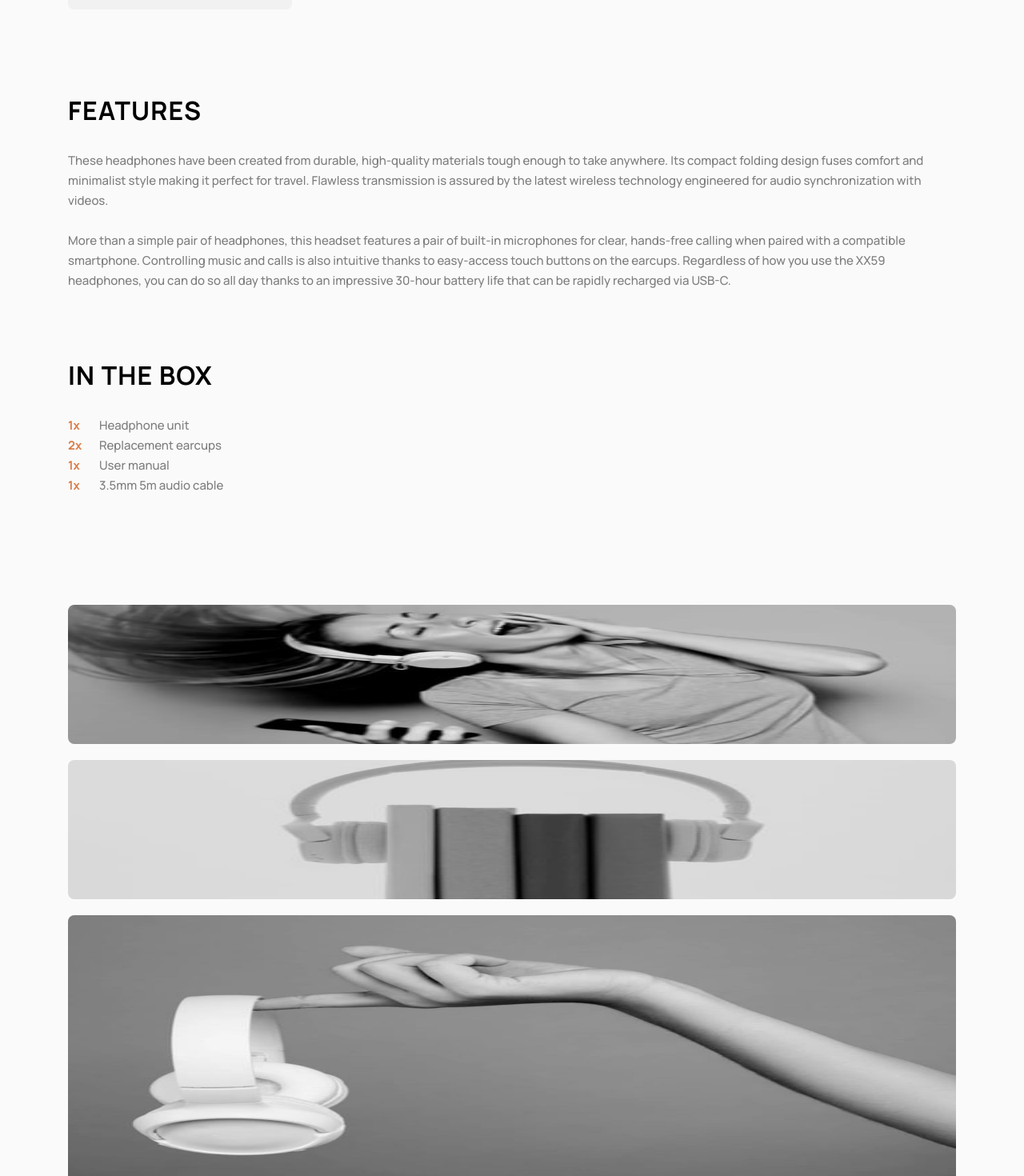
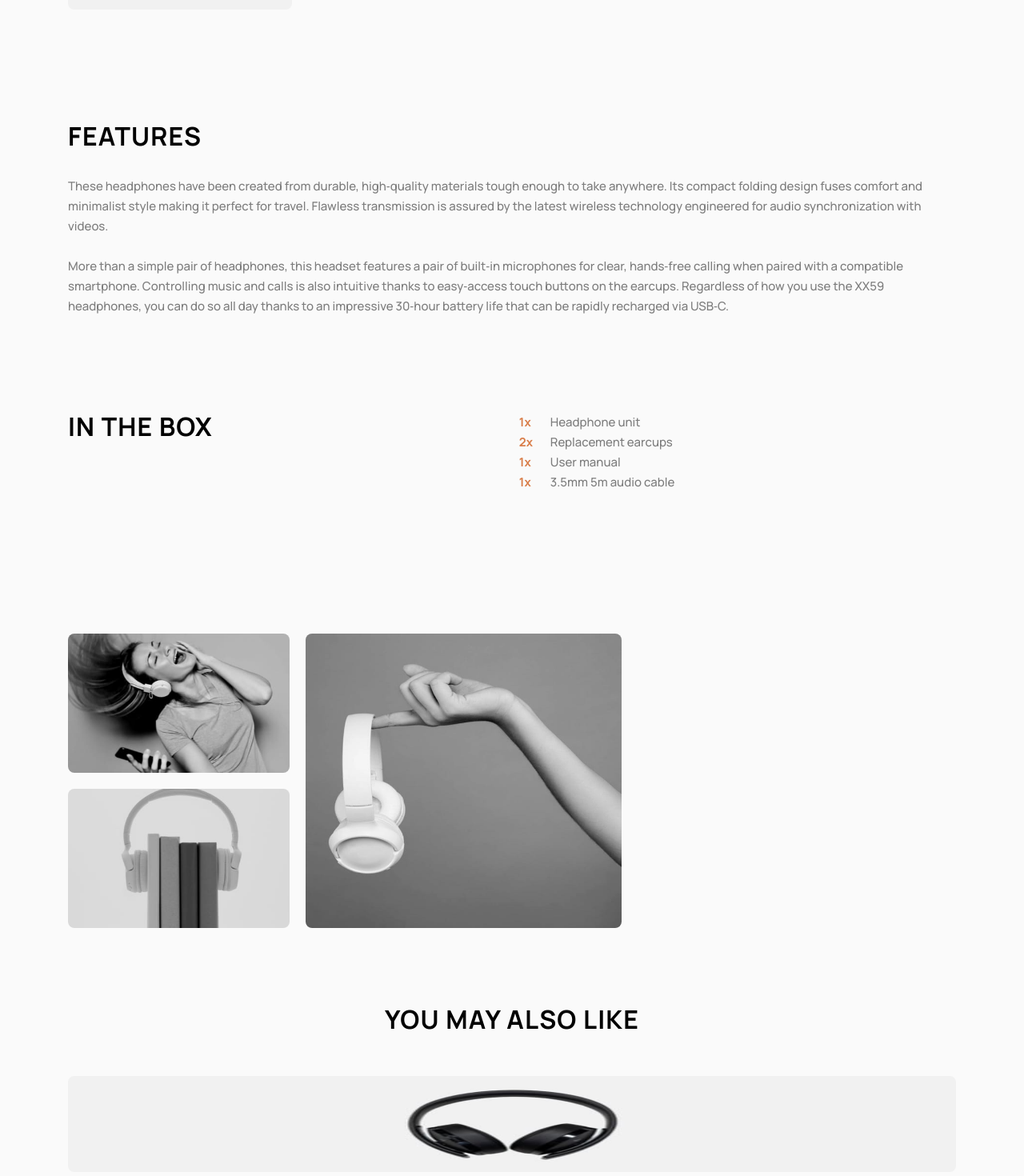
Before and after one commit to arun-roberts/fem007-audiophile-ecommerce-website, a Next.js app: page /headphones/xx59-headphones in a window 1280 px wide. Shown: the part 620-2090 px from the top of the page at 80% size. Built offline with nearby package versions, Linux system fonts and the light colour scheme.

Commit message:
Finished product display page styles for tablet.

```diff
--- a/components/ProductDisplay.tsx
+++ b/components/ProductDisplay.tsx
@@ -82,7 +82,7 @@ const ProductDisplay = ({product}: {product: Product}) => {
                     </div>
                     <div className={styles.product_features}>
                         <h2 className={styles.product_features__heading}>Features</h2>
-                        <p className={styles.product_features__body}>{product.features}</p>
+                        <p className={styles.product_features__body}>{product.features.replace(/\-/g, '\u2011')}</p>
                     </div>
                     <div className={styles.product_includes}>
                         <h2 className={styles.product_includes__heading}>In the box</h2>
--- a/styles/pages/ProductDisplay.module.css
+++ b/styles/pages/ProductDisplay.module.css
@@ -132,6 +132,8 @@
 }
 .product_includes {
   height: 13.5625em;
+  display: flex;
+  flex-direction: column;
   margin-bottom: 5.5em;
 }
 .product_includes__heading {
@@ -190,7 +192,7 @@
     justify-content: space-between;
     align-items: center;
     height: 30em;
-    margin-bottom: 5.5em;
+    margin-bottom: 7.5em;
   }
   .product_head__image {
     width: 17.5em;
@@ -203,6 +205,9 @@
   .product_head_text {
     width: 21.21875em;
     height: 24.375em;
+    display: flex;
+    flex-direction: column;
+    justify-content: flex-end;
   }
   .product_head_text__new {
     font-size: 0.75em;
@@ -254,25 +259,8 @@
     background-color: hsl(21deg, 94%, 75%);
   }
   .product_features {
-    margin-bottom: 5.5em;
+    margin-bottom: 7.5em;
   }
-  .product_features__heading {
-    font-weight: 700;
-    text-transform: uppercase;
-    font-size: 1.5em;
-    line-height: 1.5em;
-    letter-spacing: 0.0357142917em;
-    margin-bottom: 1em;
-  }
-}
-@media screen and (min-width: 760px) and (min-width: 760px) {
-  .product_features__heading {
-    font-size: 2em;
-    line-height: 1.125em;
-    letter-spacing: 0.035714375em;
-  }
-}
-@media screen and (min-width: 760px) {
   .product_features__body {
     font-weight: 500;
     font-size: 0.9375em;
@@ -280,46 +268,19 @@
     white-space: pre-line;
     color: hsla(0deg, 0%, 0%, 0.5);
   }
-}
-@media screen and (min-width: 760px) {
   .product_includes {
-    height: 13.5625em;
-    margin-bottom: 5.5em;
+    width: 100%;
+    height: 9.8125em;
+    flex-direction: row;
+    margin-bottom: 7.5em;
   }
   .product_includes__heading {
-    font-weight: 700;
-    text-transform: uppercase;
-    font-size: 1.5em;
-    line-height: 1.5em;
-    letter-spacing: 0.0357142917em;
-    margin-bottom: 1em;
+    width: 50.7982583454%;
   }
-}
-@media screen and (min-width: 760px) and (min-width: 760px) {
-  .product_includes__heading {
-    font-size: 2em;
-    line-height: 1.125em;
-    letter-spacing: 0.035714375em;
-  }
-}
-@media screen and (min-width: 760px) {
-  .product_includes_list__item {
-    font-weight: 500;
-    font-size: 0.9375em;
-    line-height: 1.6666666667em;
-    color: hsla(0deg, 0%, 0%, 0.5);
-  }
-  .product_includes_list__item > span {
-    display: inline-block;
-    width: 2.6em;
-    font-weight: 700;
-    color: hsl(22deg, 65%, 57%);
-  }
-}
-@media screen and (min-width: 760px) {
   .product_images {
     display: grid;
-    grid-template-rows: 10.875em 10.875em 23em;
+    grid-template-rows: 10.875em 10.875em;
+    grid-template-columns: 17.3125em 24.6875em;
     gap: 1.25em;
     width: 100%;
   }
@@ -327,7 +288,16 @@
     width: 100%;
     height: 100%;
   }
-  .product_images__image > * {
-    border-radius: 0.5em;
+  .product_images__image:nth-of-type(1) {
+    grid-column: 1/2;
+    grid-row: 1/2;
+  }
+  .product_images__image:nth-of-type(2) {
+    grid-column: 1/2;
+    grid-row: 2/3;
+  }
+  .product_images__image:nth-of-type(3) {
+    grid-column: 2/3;
+    grid-row: 1/3;
   }
 }/*# sourceMappingURL=ProductDisplay.module.css.map */
--- a/styles/pages/ProductDisplay.module.sass
+++ b/styles/pages/ProductDisplay.module.sass
@@ -85,6 +85,8 @@
 
     &_includes
         height: 13.5625em
+        display: flex
+        flex-direction: column
         margin-bottom: 5.5em
 
         &__heading
@@ -132,7 +134,7 @@
             justify-content: space-between
             align-items: center
             height: 30em
-            margin-bottom: 5.5em
+            margin-bottom: 7.5em
 
             &__image
                 width: 17.5em
@@ -145,6 +147,9 @@
             &_text
                 width: 21.21875em
                 height: 24.375em
+                display: flex
+                flex-direction: column
+                justify-content: flex-end
 
                 &__new
                     font-size: 0.75em
@@ -178,11 +183,7 @@
 
 
         &_features
-            margin-bottom: 5.5em
-
-            &__heading
-                @include t.heading-three
-                margin-bottom: 1em
+            margin-bottom: 7.5em
 
             &__body
                 @include t.body
@@ -190,28 +191,18 @@
                 color: $dusk
 
         &_includes
-            height: 13.5625em
-            margin-bottom: 5.5em
+            width: 100%
+            height: 9.8125em
+            flex-direction: row
+            margin-bottom: 7.5em
 
             &__heading
-                @include t.heading-three
-                margin-bottom: 1em
-
-            &_list
-
-                &__item
-                    @include t.body
-                    color: $dusk
-
-                    & > span
-                        display: inline-block
-                        width: 2.6em
-                        font-weight: 700
-                        color: $dirty-apricot
+                width: 50.7982583454282%
 
         &_images
             display: grid
-            grid-template-rows: 10.875em 10.875em 23em
+            grid-template-rows: 10.875em 10.875em
+            grid-template-columns: 17.3125em 24.6875em
             gap: 1.25em
             width: 100%
 
@@ -219,5 +210,14 @@
                 width: 100%
                 height: 100%
 
-                & > *
-                    border-radius: 0.5em
+                &:nth-of-type(1)
+                    grid-column: 1 / 2
+                    grid-row: 1 / 2
+
+                &:nth-of-type(2)
+                    grid-column: 1 / 2
+                    grid-row: 2 / 3
+
+                &:nth-of-type(3)
+                    grid-column: 2 / 3
+                    grid-row: 1 / 3
```
Also changed, not shown: 1 other file (tests, documents, lock files or other folders).
